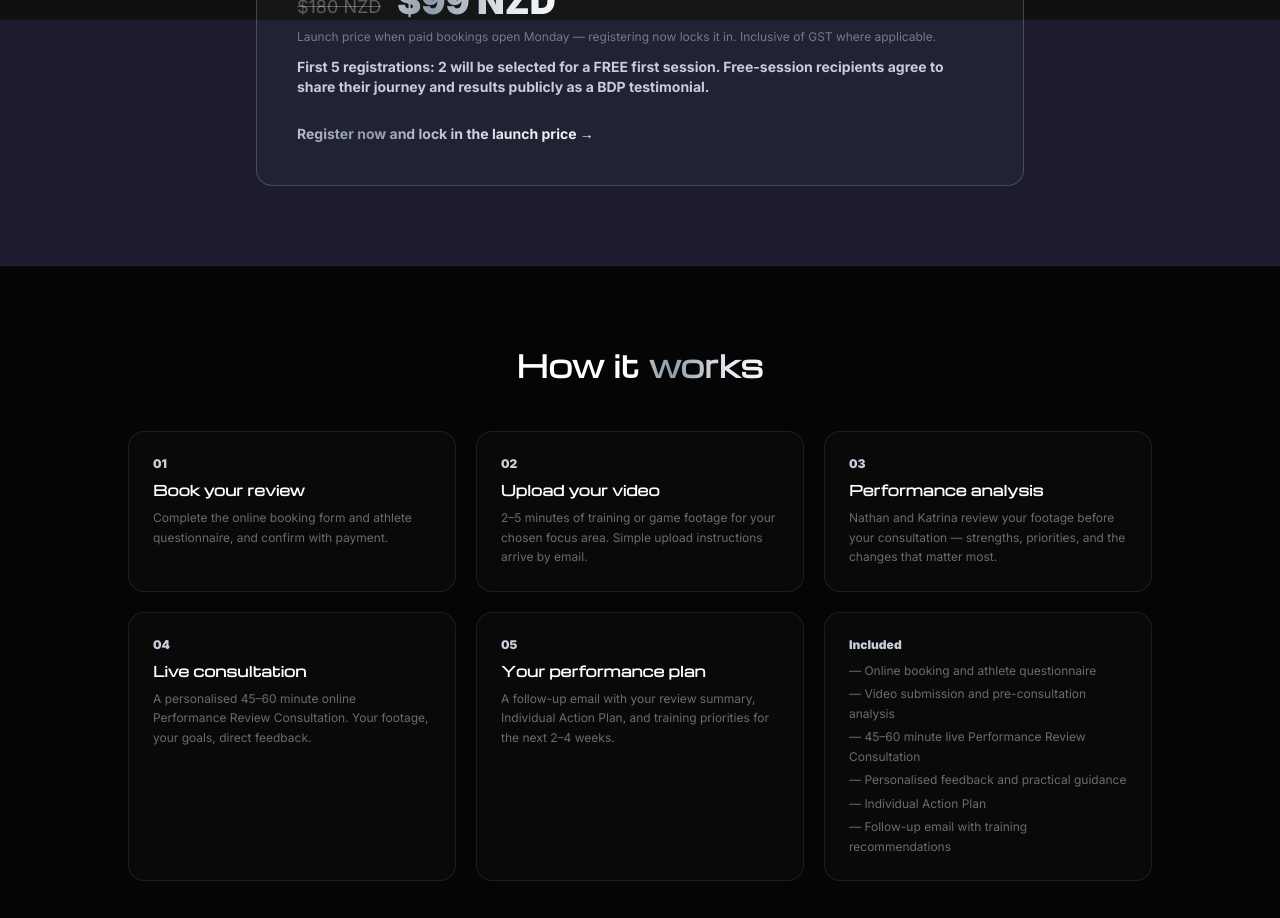
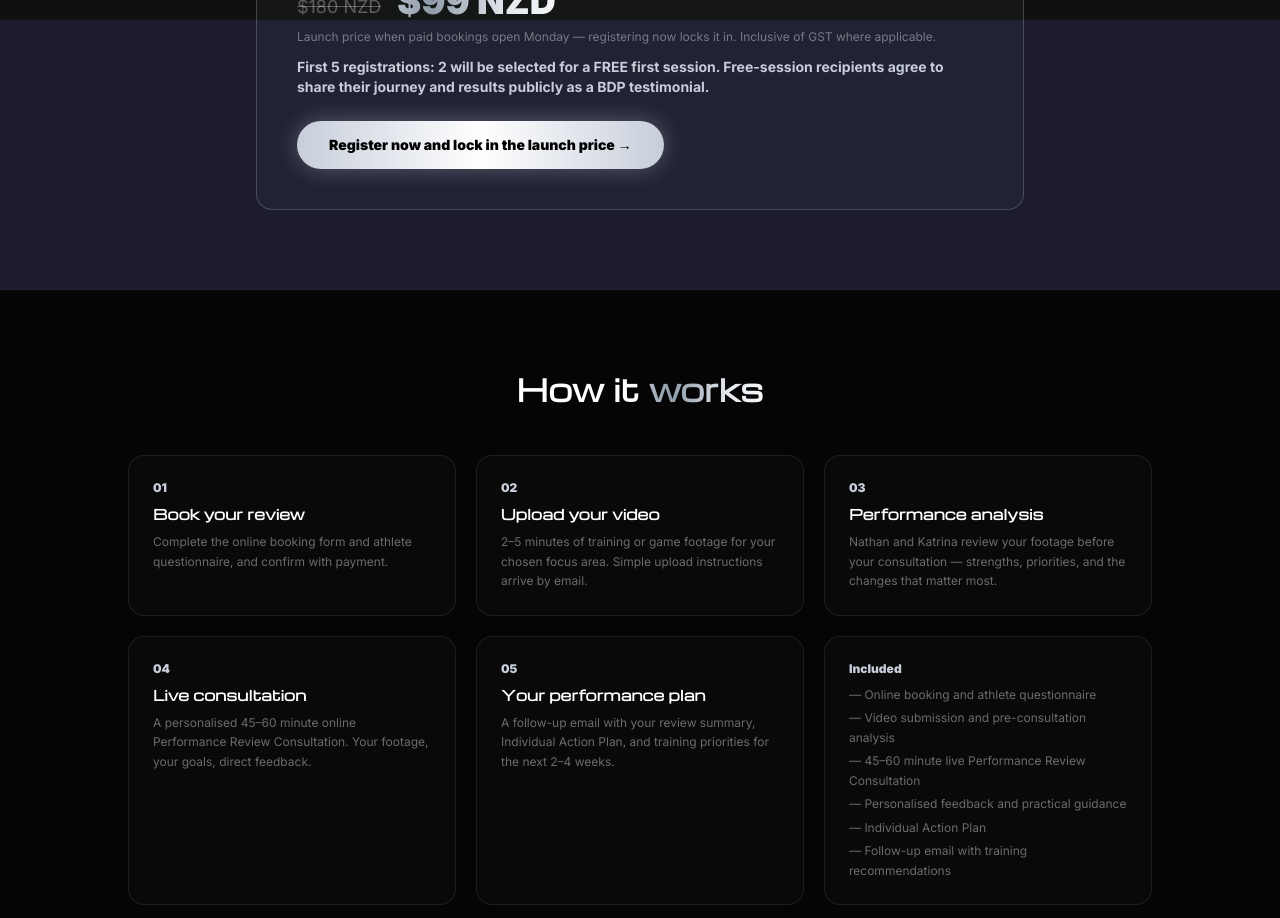
Before and after one commit to N8Nuks/blackdiamondlabs, a Next.js app: page /performance in a window 1280 px wide. Shown: the part 780-1698 px from the top of the page. Built offline with nearby package versions, Linux system fonts and the light colour scheme; grey boxes are pictures that could not be loaded.

Commit message:
Product card register CTA as prominent button

```diff
--- a/app/performance/page.tsx
+++ b/app/performance/page.tsx
@@ -64,7 +64,7 @@ export default function Performance() {
           </div>
           <p className="text-xs text-white/40 mb-3">Launch price when paid bookings open Monday — registering now locks it in. Inclusive of GST where applicable.</p>
           <p className="text-sm font-bold mb-6" style={{ color: '#C7CEDA' }}>First 5 registrations: 2 will be selected for a FREE first session. Free-session recipients agree to share their journey and results publicly as a BDP testimonial.</p>
-          <a href="/performance/book" className="text-sm font-bold" style={silverText}>Register now and lock in the launch price →</a>
+          <a href="/performance/book" className="inline-block rounded-full px-8 py-3.5 text-sm font-black transition-all hover:opacity-90" style={{ color: '#000', background: 'linear-gradient(90deg,#C7CEDA,#FFFFFF,#C7CEDA)', boxShadow: '0 0 24px rgba(199,206,218,0.35)' }}>Register now and lock in the launch price →</a>
         </div>
       </section>
 
```
